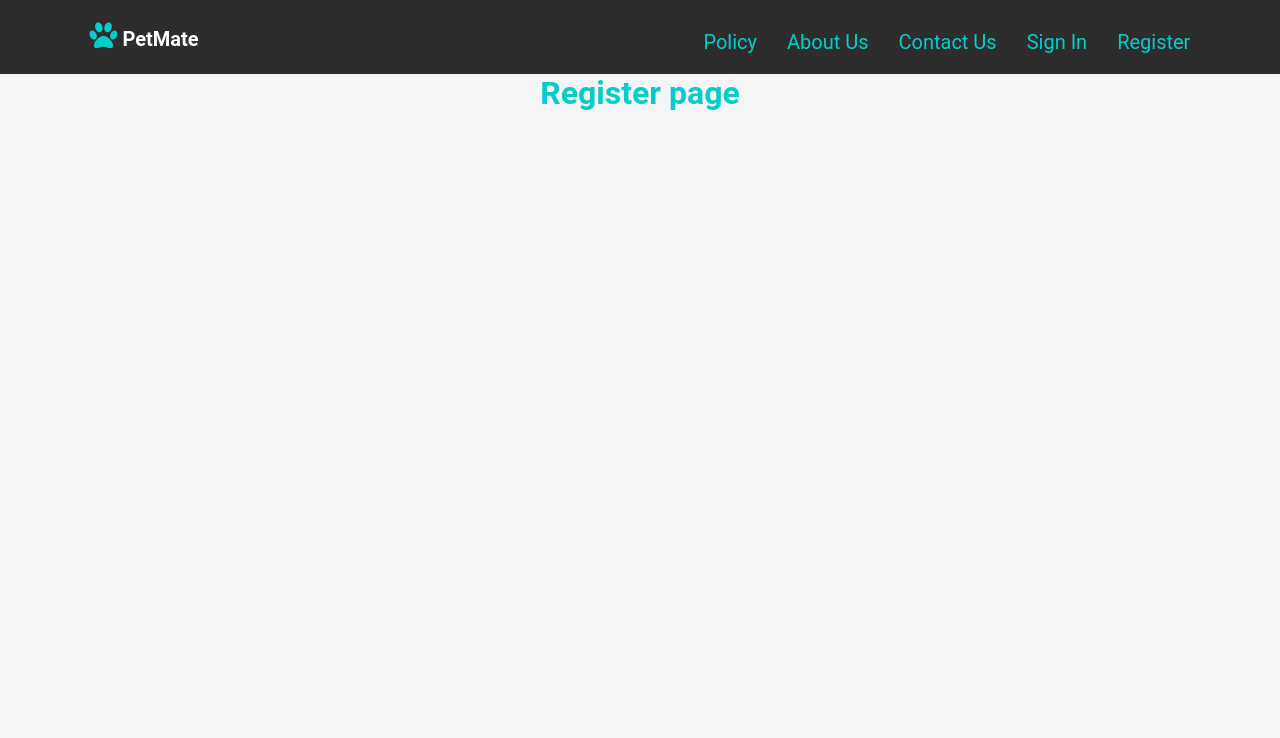
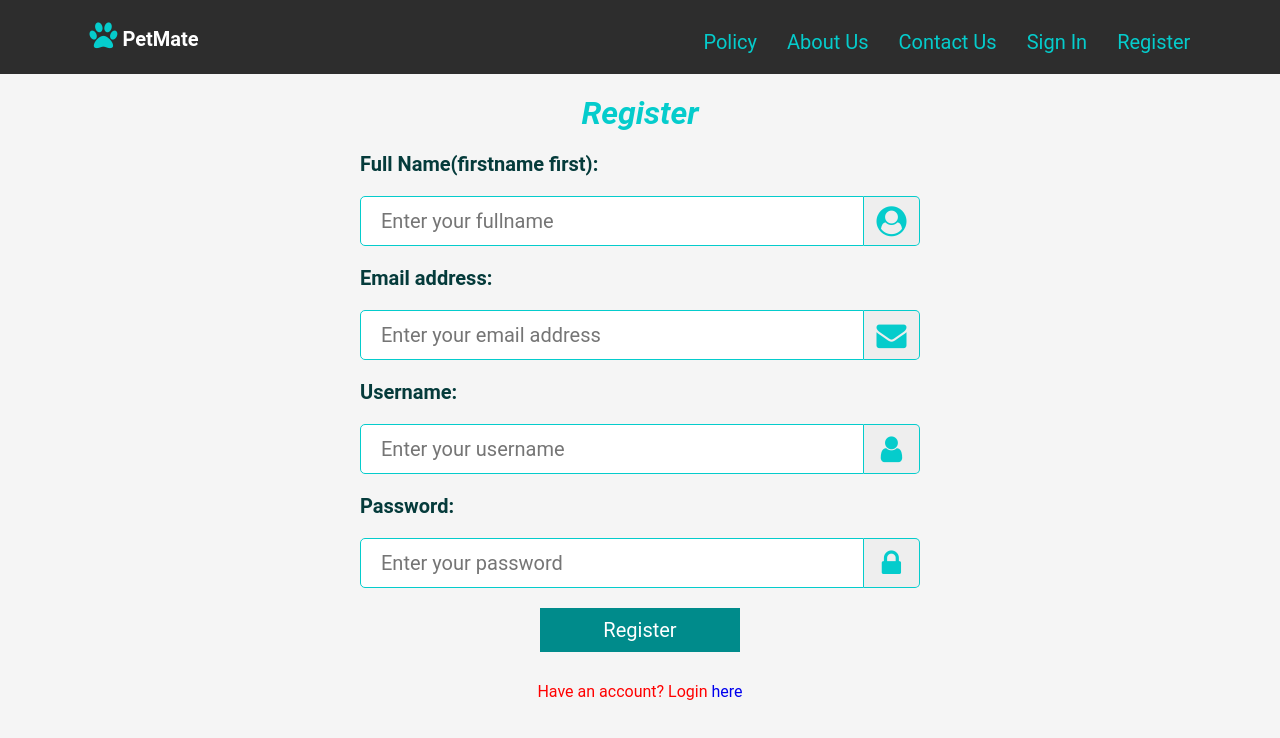
Before and after one commit to phiiileo/petmate-x, a React (Create React App) app: page /register in a window 1280 px wide. Shown: the top 738 px of the page. Built offline with nearby package versions, Linux system fonts and the light colour scheme.

Commit message:
built the sign in and sign up page

```diff
--- a/src/App.js
+++ b/src/App.js
@@ -24,6 +24,12 @@ class App extends React.Component {
       <Router>
         <div className="App">
           <Header />
+          <Route exact path="/petmate-x" render={props => (
+            <React.Fragment>
+              <HomepageIntro />
+              <HomepagePets details={this.state.petData} />
+            </React.Fragment>
+          )} />
           <Route exact path="/" render={props => (
             <React.Fragment>
               <HomepageIntro />
--- a/src/petMate/HomepagePets.js
+++ b/src/petMate/HomepagePets.js
@@ -16,7 +16,7 @@ export default class HomePagePets extends React.Component {
                 <div className="mobile">
                     <h3>AVAILABLE FOR MATING</h3>
                     <p>(based on your location)</p>
-                    <Link to="pet-list">All pets</Link>
+                    <Link to="/petmate-x/pet-list">All pets</Link>
                 </div>
                 <h3 className="desktop">Ready to mate pets?</h3>
                 <div className="petList">
@@ -24,7 +24,7 @@ export default class HomePagePets extends React.Component {
                 </div>
 
 
-                <button className="more"><Link to="/pet-list">More</Link></button>
+                <button className="more"><Link to="/petmate-x/pet-list">More</Link></button>
             </section>
         )
     }
--- a/src/petMate/Pages/Register.js
+++ b/src/petMate/Pages/Register.js
@@ -1,11 +1,109 @@
 import React, { Component } from 'react'
+import { Link } from 'react-router-dom';
+import "../../sass/fragments/sign_in.scss";
+export default class Register extends Component {
+    constructor() {
+        super();
+        this.state = {
+            fullname: "",
+            email: "",
+            username: "",
+            password: "",
+        }
+    }
 
-export default class Register extends Component {
+    handleSubmit = (e) => {
+        let test = this.state.username === "" || this.state.username === ""
+        if (test) {
+
+        }
+        else {
+            let check_username = this.state.username === this.state.u_name;
+            let check_pass = this.state.username === this.state.u_name
+            if (check_username && check_pass) {
+                this.setState({ x: "Welcome " + this.state.username })
+            } else {
+                this.setState({ x: "Welcome Anonymous" })
+            }
+        }
+    }
+    handleChange = (e) => {
+        this.setState({ [e.target.name]: e.target.value })
+    }
+
     render() {
+
+
         return (
-            <div>
-                <h1>Register page</h1>
-            </div>
+            <form className="form1">
+                <h1>Register</h1>
+
+                <div className="form_group">
+                    <label>Full Name(firstname first): </label>
+                    <span>
+                        <input
+                            type="fullname"
+                            placeholder="Enter your fullname"
+                            name="fullname"
+                            value={this.state.fullname}
+                            onChange={this.handleChange}
+                            required
+                        />
+                        <i className="fa fa-user-circle"></i>
+                    </span>
+                </div>
+
+                <div className="form_group">
+                    <label>Email address: </label>
+                    <span>
+                        <input
+                            type="email"
+                            placeholder="Enter your email address"
+                            name="email"
+                            value={this.state.email}
+                            onChange={this.handleChange}
+                            required
+                        />
+                        <i className="fa fa-envelope"></i>
+                    </span>
+                </div>
+
+                <div className="form_group">
+                    <label>Username: </label>
+                    <span>
+                        <input
+                            type="username"
+                            placeholder="Enter your username"
+                            name="username"
+                            value={this.state.username}
+                            onChange={this.handleChange}
+                            required
+                        />
+                        <i className="fa fa-user"></i>
+                    </span>
+                </div>
+
+                <div className="form_group">
+                    <label>Password: </label>
+                    <span>
+                        <input
+                            type="password"
+                            placeholder="Enter your password"
+                            name="password"
+                            value={this.state.password}
+                            onChange={this.handleChange}
+                            required
+                        />
+                        <i className="fa fa-lock"></i>
+                    </span>
+                </div>
+
+                <div>
+                    <button onClick={this.handleSubmit}>Register</button>
+                    <p>Have an account? Login <Link to="/sign-in">here</Link></p>
+
+                </div>
+            </form>
         )
     }
 }
--- a/src/petMate/Pages/Sign_In.js
+++ b/src/petMate/Pages/Sign_In.js
@@ -1,11 +1,80 @@
-import React, { Component } from 'react'
+import React, { Component } from 'react';
+import {Link} from 'react-router-dom';
+import "../../sass/fragments/sign_in.scss"
+export default class Sign_In extends Component {
+    constructor() {
+        super();
+        this.state = {
+            username: "",
+            password: "",
+            u_name: "phileo",
+            pass: "111111",
+            x: ""
+        }
+    }
 
-export default class Sign_In extends Component {
+    handleSubmit = (e) => {
+        let test = this.state.username === "" || this.state.username === ""
+        if (test) {
+
+        }
+        else {
+            e.preventDefault();
+            let check_username = this.state.username === this.state.u_name;
+            let check_pass = this.state.username === this.state.u_name
+            if (check_username && check_pass) {
+                this.setState({ x: "Welcome " + this.state.username })
+            } else {
+                this.setState({ x: "Welcome Anonymous" })
+            }
+        }
+
+    }
+    handleChange = (e) => {
+        this.setState({ [e.target.name]: e.target.value })
+    }
     render() {
+
+
         return (
-            <div>
-                <h1>Sign in page</h1>
-            </div>
+            <form className="form1">
+                <h1>Login</h1>
+                <p>{this.state.x}</p>
+                <div className="form_group">
+                    <label>Username: </label>
+                    <span>
+                    <input
+                        type="username"
+                        placeholder="Enter your username"
+                        name="username"
+                        value={this.state.username}
+                        onChange={this.handleChange}
+                        required
+                    />
+                    <i className="fa fa-user"></i>
+                    </span>
+                </div>
+
+                <div className="form_group">
+                    <label>Password: </label>
+                    <span>
+                    <input
+                        type="password"
+                        placeholder="Enter your password"
+                        name="password"
+                        value={this.state.password}
+                        onChange={this.handleChange}
+                        required
+                    />
+                    <i className="fa fa-lock"></i>
+                    </span>
+                </div>
+
+                <div>
+                    <button onClick={this.handleSubmit}>Login</button>
+                    <p>Don't have an account? Sign up <Link to="/register">here</Link></p>
+                </div>
+            </form>
         )
     }
 }
--- /dev/null
+++ b/src/sass/fragments/sign_in.scss
@@ -0,0 +1,67 @@
+@import "./config.scss";
+
+.form1 {
+  min-width: 320px;
+  max-width: 600px;
+  margin: 0 auto;
+  padding: 20px;
+
+  h1 {
+    font-style: italic;
+  }
+
+  p {
+    color: red;
+    padding: 10px;
+    margin-top: 20px;
+    text-align: center;
+  }
+
+  .form_group {
+    margin: 20px 0;
+
+    label {
+      display: block;
+      margin-bottom: 20px;
+      font-weight: bold;
+      font-size: 20px;
+      color: rgb(5, 59, 59);
+    }
+    span {
+      display: flex;
+      input {
+        width: 90%;
+        height: 50px;
+        padding: 10px 20px;
+        font-size: 20px;
+        color: $brand_color;
+        border-radius: 5px 0 0 5px;
+        border: 1px solid $brand_color;
+      }
+      i {
+        color: $brand_color;
+        background-color: #eeeeee;
+        font-size: 30px;
+        height: 50px;
+        width: 10%;
+        border: 1px solid $brand_color;
+        border-radius: 0px 5px 5px 0;
+        border-left: none;
+        display: flex;
+        align-items: center;
+        justify-content: center;
+      }
+    }
+  }
+
+  button {
+    color: white;
+    border: none;
+    background-color: darkcyan;
+    font-size: 20px;
+    width: 200px;
+    padding: 10px;
+    display: block;
+    margin: 0 auto;
+  }
+}
```
